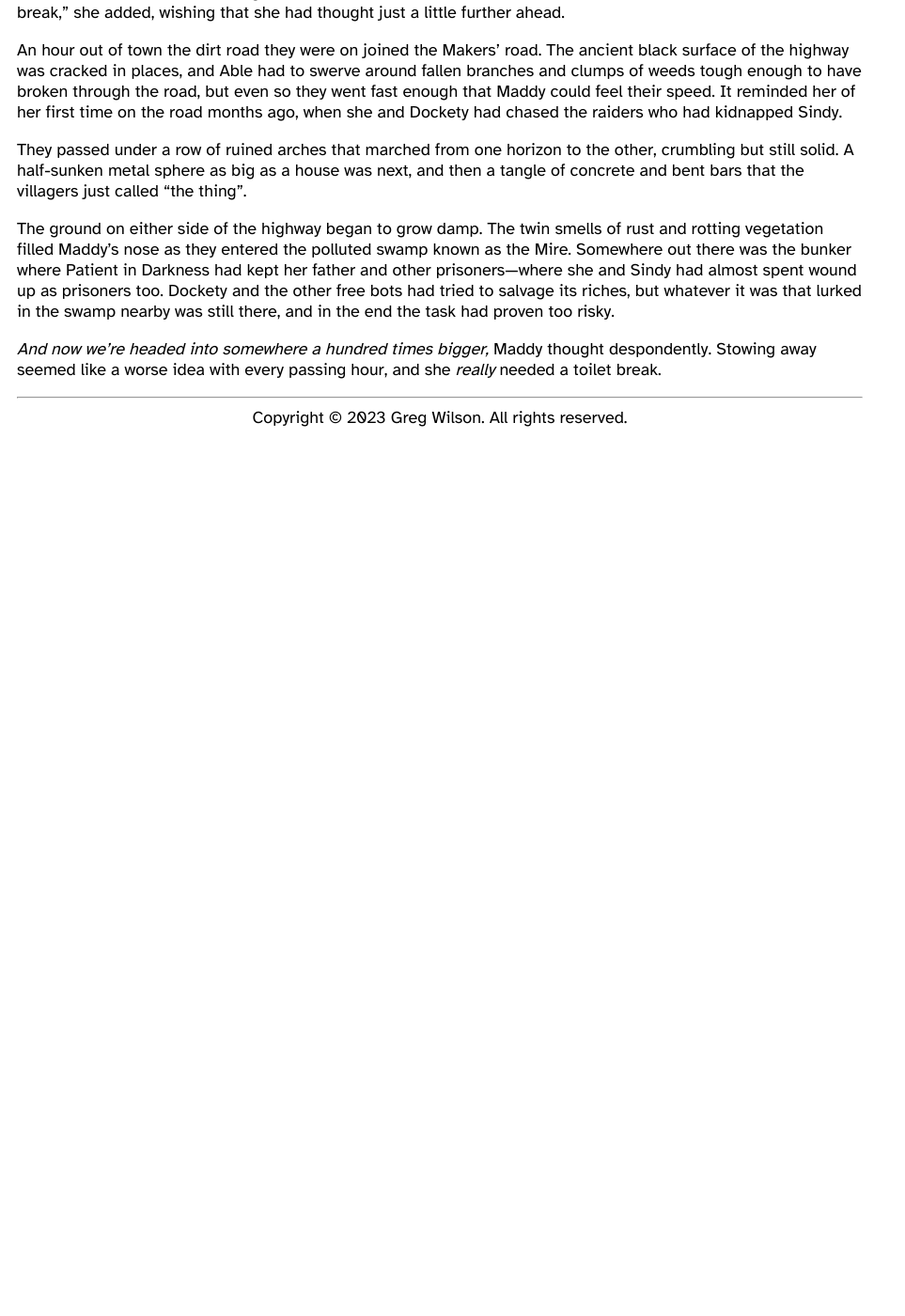
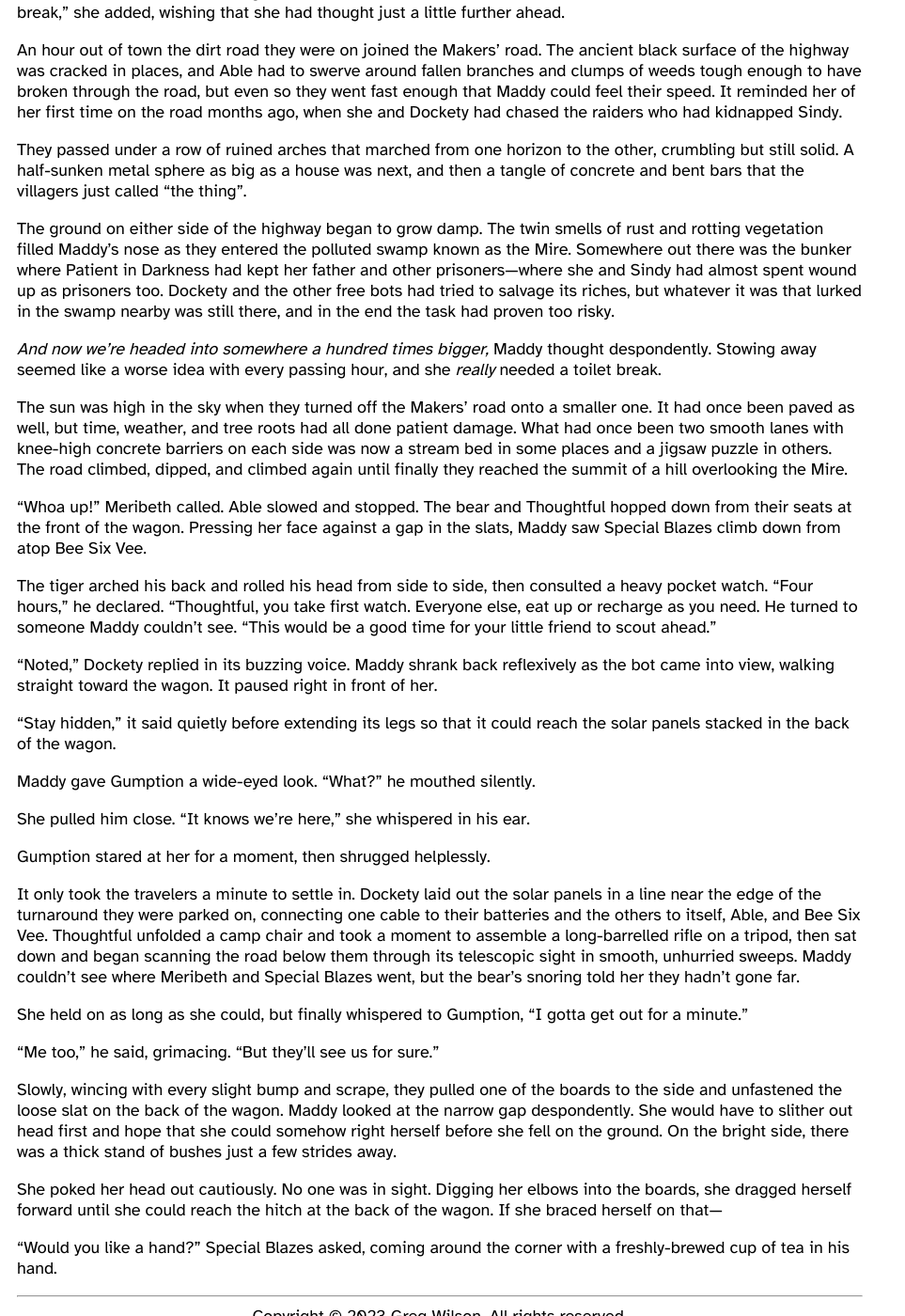
Before and after one commit to gvwilson/fiction, a Jekyll site: the page built from in-heck/index.md, in a window 1280 px wide and 1400 px high, scrolled down 28944 px. Shown: the whole window at 94% size, without its empty margins (0-963 px from the left). Built offline with Jekyll 4.4.1, drawn with Linux system fonts in a browser that asks for light colours; before the commit the page ends 29407 px from its top, so only the background shows below that.

Commit message:
+532 words of In Heck in 40 minutes

```diff
--- a/_data/status.csv
+++ b/_data/status.csv
@@ -32,6 +32,7 @@
 in-heck,2024-01-13,13976
 in-heck,2024-01-14,14485
 in-heck,2024-01-15,14986
+in-heck,2024-01-17,15518
 last-wolf,2023-09-01,41953
 leaderboard,2023-12-26,1094
 leaderboard,2023-12-27,1657
--- a/in-heck/index.md
+++ b/in-heck/index.md
@@ -2685,4 +2685,93 @@
 Stowing away seemed like a worse idea with every passing hour,
 and she *really* needed a toilet break.
 
+The sun was high in the sky when they turned off the Makers' road
+onto a smaller one.
+It had once been paved as well,
+but time, weather, and tree roots had all done patient damage.
+What had once been two smooth lanes with knee-high concrete barriers on each side
+was now a stream bed in some places
+and a jigsaw puzzle in others.
+The road climbed, dipped, and climbed again
+until finally they reached the summit of a hill overlooking the Mire.
+
+"Whoa up!"
+Meribeth called.
+Able slowed and stopped.
+The bear and Thoughtful hopped down from their seats at the front of the wagon.
+Pressing her face against a gap in the slats,
+Maddy saw Special Blazes climb down from atop Bee Six Vee.
+
+The tiger arched his back and rolled his head from side to side,
+then consulted a heavy pocket watch.
+"Four hours," he declared.
+"Thoughtful, you take first watch.
+Everyone else,
+eat up or recharge as you need.
+He turned to someone Maddy couldn't see.
+"This would be a good time for your little friend to scout ahead."
+
+"Noted,"
+Dockety replied in its buzzing voice.
+Maddy shrank back reflexively as the bot came into view,
+walking straight toward the wagon.
+It paused right in front of her.
+
+"Stay hidden,"
+it said quietly
+before extending its legs
+so that it could reach the solar panels stacked in the back of the wagon.
+
+Maddy gave Gumption a wide-eyed look.
+"What?" he mouthed silently.
+
+She pulled him close.
+"It knows we're here," she whispered in his ear.
+
+Gumption stared at her for a moment,
+then shrugged helplessly.
+
+It only took the travelers a minute to settle in.
+Dockety laid out the solar panels in a line
+near the edge of the turnaround they were parked on,
+connecting one cable to their batteries and the others to itself,
+Able,
+and Bee Six Vee.
+Thoughtful unfolded a camp chair
+and took a moment to assemble a long-barrelled rifle on a tripod,
+then sat down and began scanning the road below them
+through its telescopic sight
+in smooth, unhurried sweeps.
+Maddy couldn't see where Meribeth and Special Blazes went,
+but the bear's snoring told her they hadn't gone far.
+
+She held on as long as she could,
+but finally whispered to Gumption,
+"I gotta get out for a minute."
+
+"Me too," he said, grimacing.
+"But they'll see us for sure."
+
+Slowly,
+wincing with every slight bump and scrape,
+they pulled one of the boards to the side
+and unfastened the loose slat on the back of the wagon.
+Maddy looked at the narrow gap despondently.
+She would have to slither out head first
+and hope that she could somehow right herself
+before she fell on the ground.
+On the bright side,
+there was a thick stand of bushes just a few strides away.
+
+She poked her head out cautiously.
+No one was in sight.
+Digging her elbows into the boards,
+she dragged herself forward until she could reach the hitch
+at the back of the wagon.
+If she braced herself on that—
+
+"Would you like a hand?"
+Special Blazes asked,
+coming around the corner with a freshly-brewed cup of tea in his hand.
+
 </section>
```
Also changed, not shown: status.svg.
